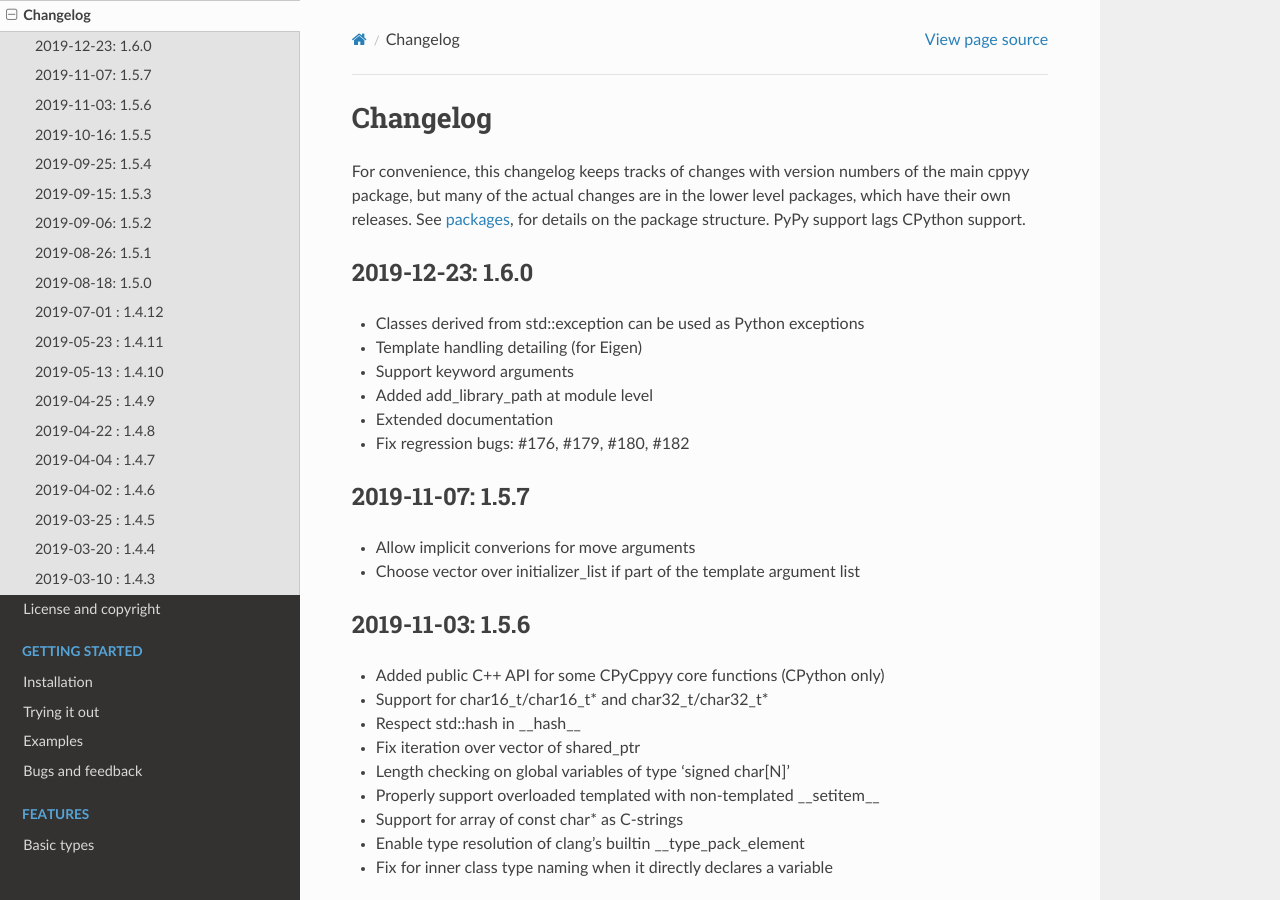
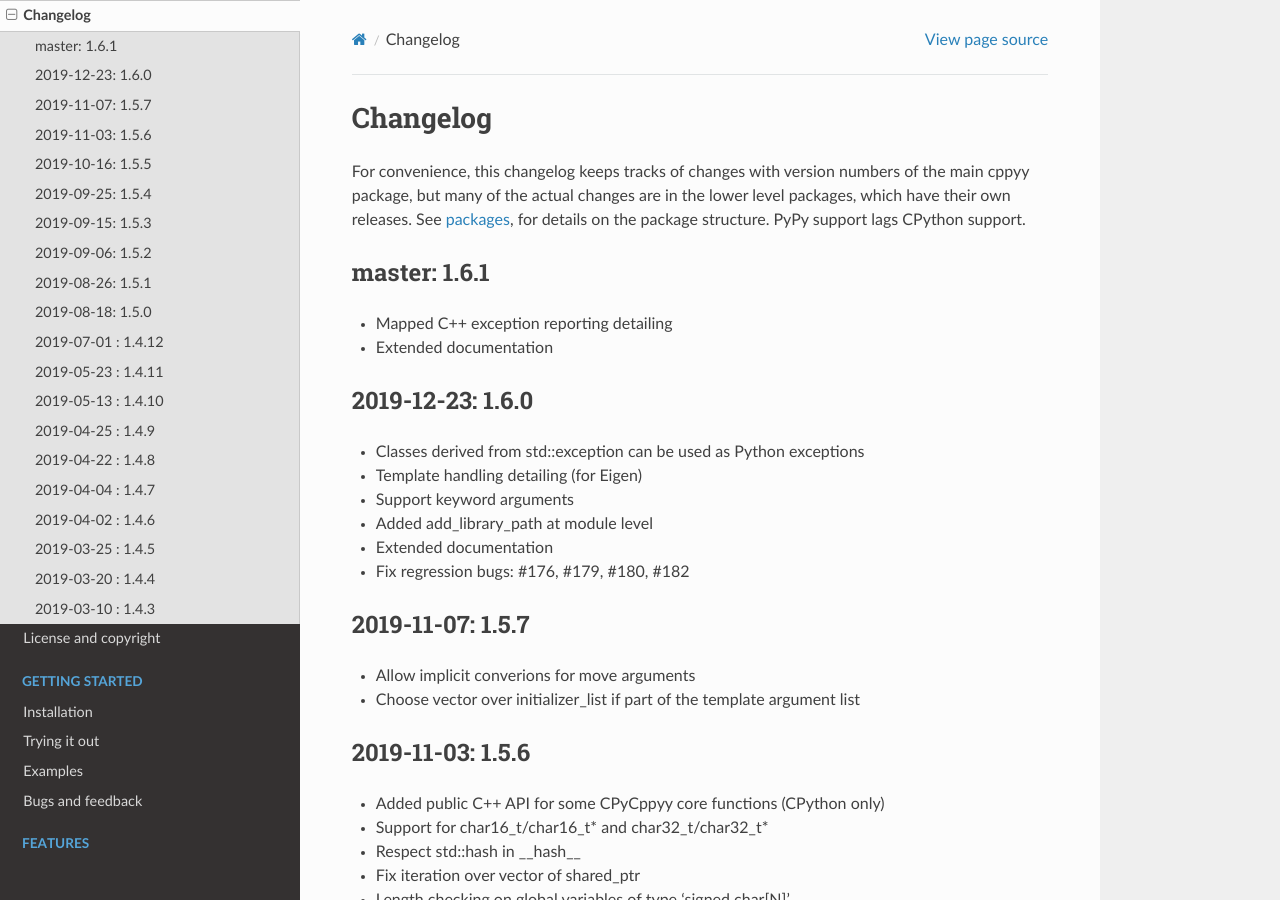
Before and after one commit to wlav/cppyy, a Sphinx documentation site: the page built from doc/source/changelog.rst, in a window 1280 px wide and 900 px high. Built offline with Sphinx 7.4.7 and the Read the Docs theme 2.0.0, drawn with Linux system fonts in a browser that asks for light colours.

Commit message:
update changelog

```diff
--- a/doc/source/changelog.rst
+++ b/doc/source/changelog.rst
@@ -8,6 +8,13 @@
 level packages, which have their own releases.
 See :doc:`packages <packages>`, for details on the package structure.
 PyPy support lags CPython support.
+
+
+master: 1.6.1
+-------------
+
+* Mapped C++ exception reporting detailing
+* Extended documentation
 
 
 2019-12-23: 1.6.0
```
